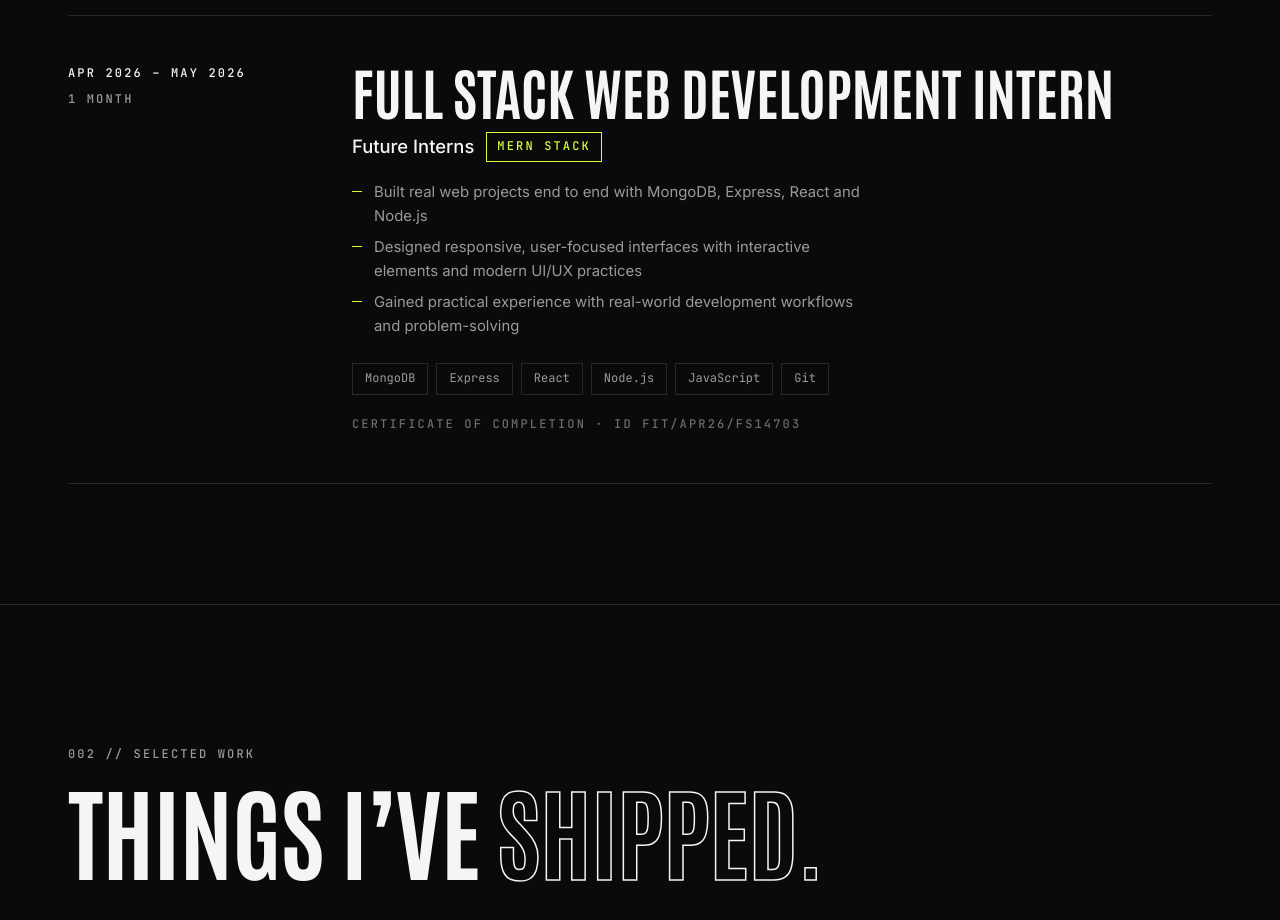
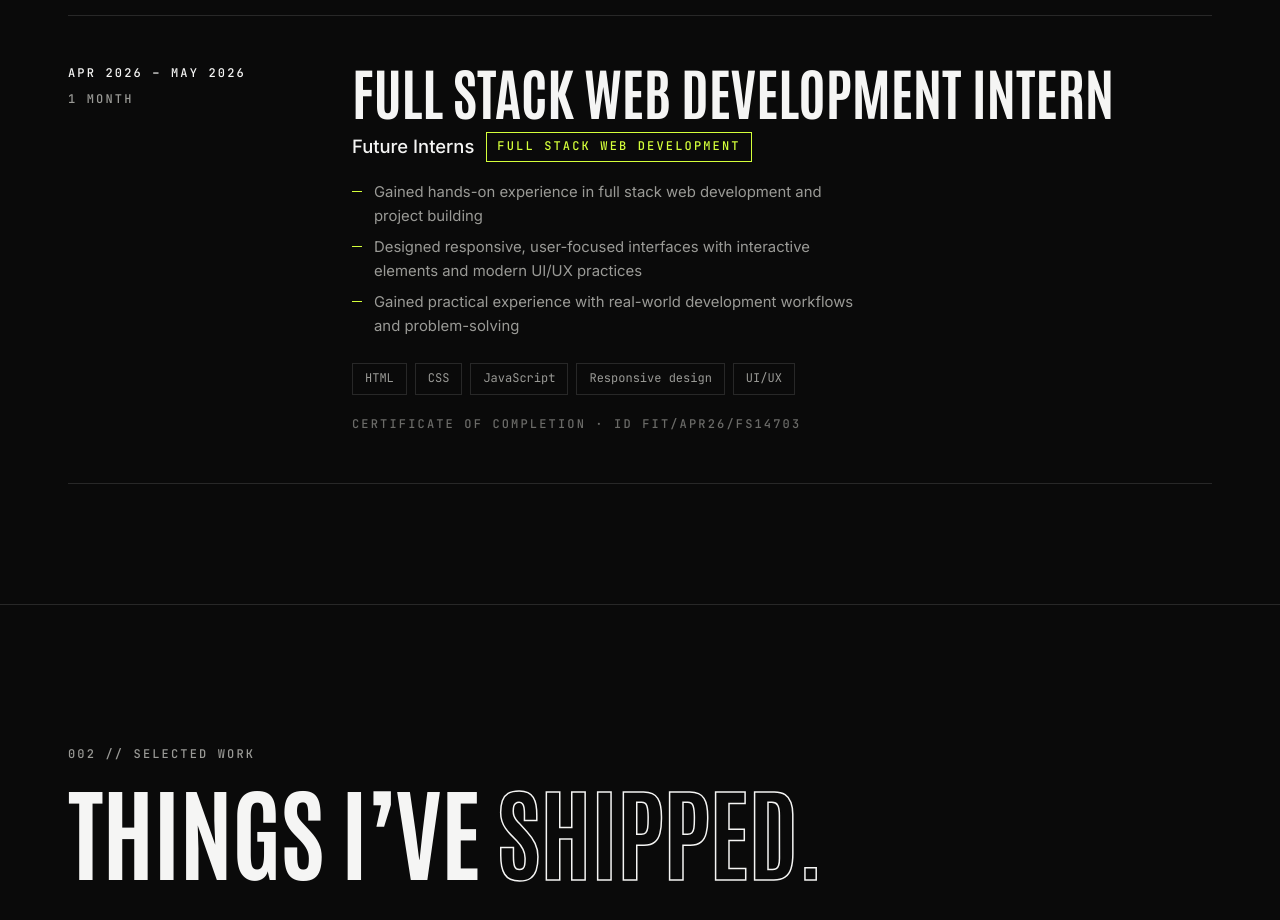
Before and after one commit to akki07-hub/FUTURE_FS_01, a plain HTML site: page index.html in a window 1280 px wide. Shown: the part 1120-2040 px from the top of the page. Drawn offline with Linux system fonts and the light colour scheme.

Commit message:
Describe internship as Full Stack Web Development, not MERN
Co-Authored-By: Claude Opus 5.5 <noreply@anthropic.com>

```diff
--- a/index.html
+++ b/index.html
@@ -120,14 +120,14 @@
               </div>
               <div class="job__body">
                 <h3 class="job__role">Full Stack Web Development Intern</h3>
-                <p class="job__company"><span translate="no">Future Interns</span> <span class="job__badge label">MERN stack</span></p>
+                <p class="job__company"><span translate="no">Future Interns</span> <span class="job__badge label">Full Stack Web Development</span></p>
                 <ul class="project__points job__points">
-                  <li>Built real web projects end to end with MongoDB, Express, React and Node.js</li>
+                  <li>Gained hands-on experience in full stack web development and project building</li>
                   <li>Designed responsive, user-focused interfaces with interactive elements and modern UI/UX practices</li>
                   <li>Gained practical experience with real-world development workflows and problem-solving</li>
                 </ul>
                 <ul class="stack" translate="no" aria-label="Technologies used">
-                  <li>MongoDB</li><li>Express</li><li>React</li><li>Node.js</li><li>JavaScript</li><li>Git</li>
+                  <li>HTML</li><li>CSS</li><li>JavaScript</li><li>Responsive design</li><li>UI/UX</li>
                 </ul>
                 <p class="job__cert label">Certificate of completion &middot; ID <span translate="no">FIT/APR26/FS14703</span></p>
               </div>
```
